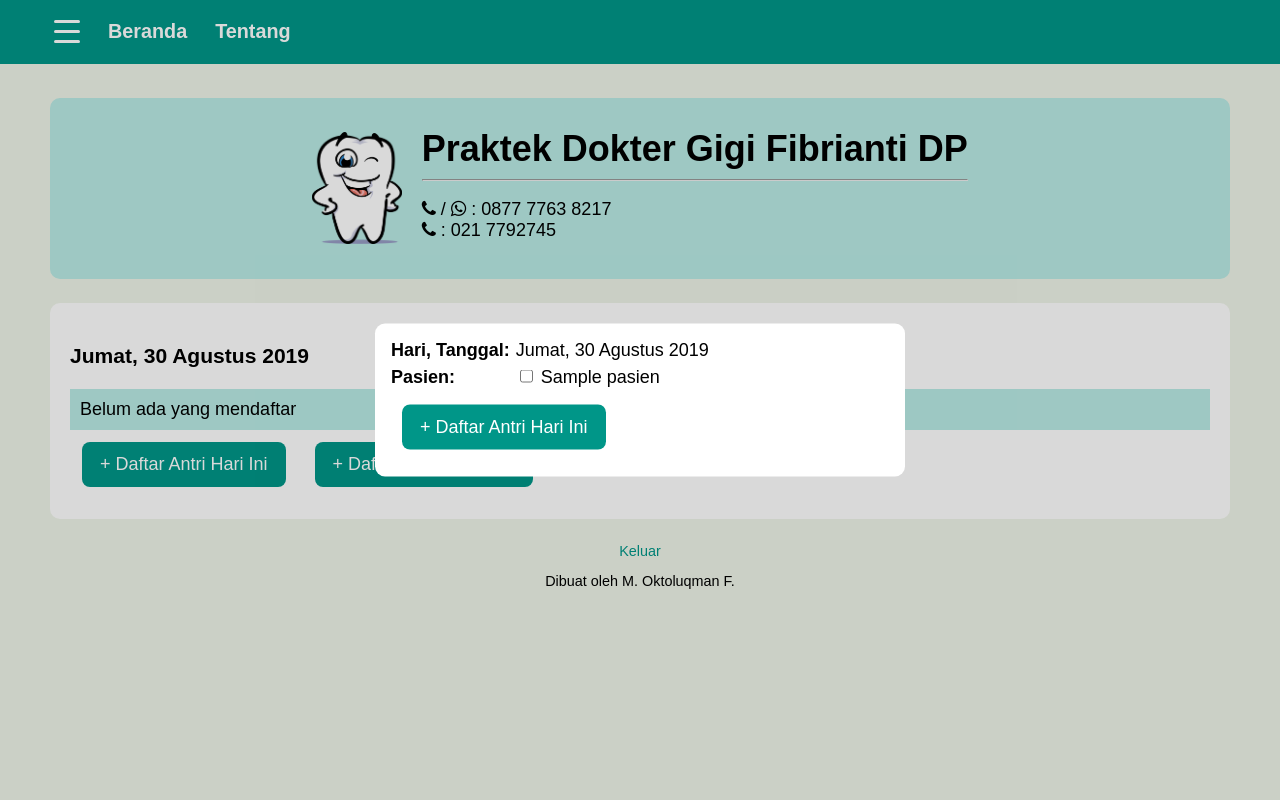
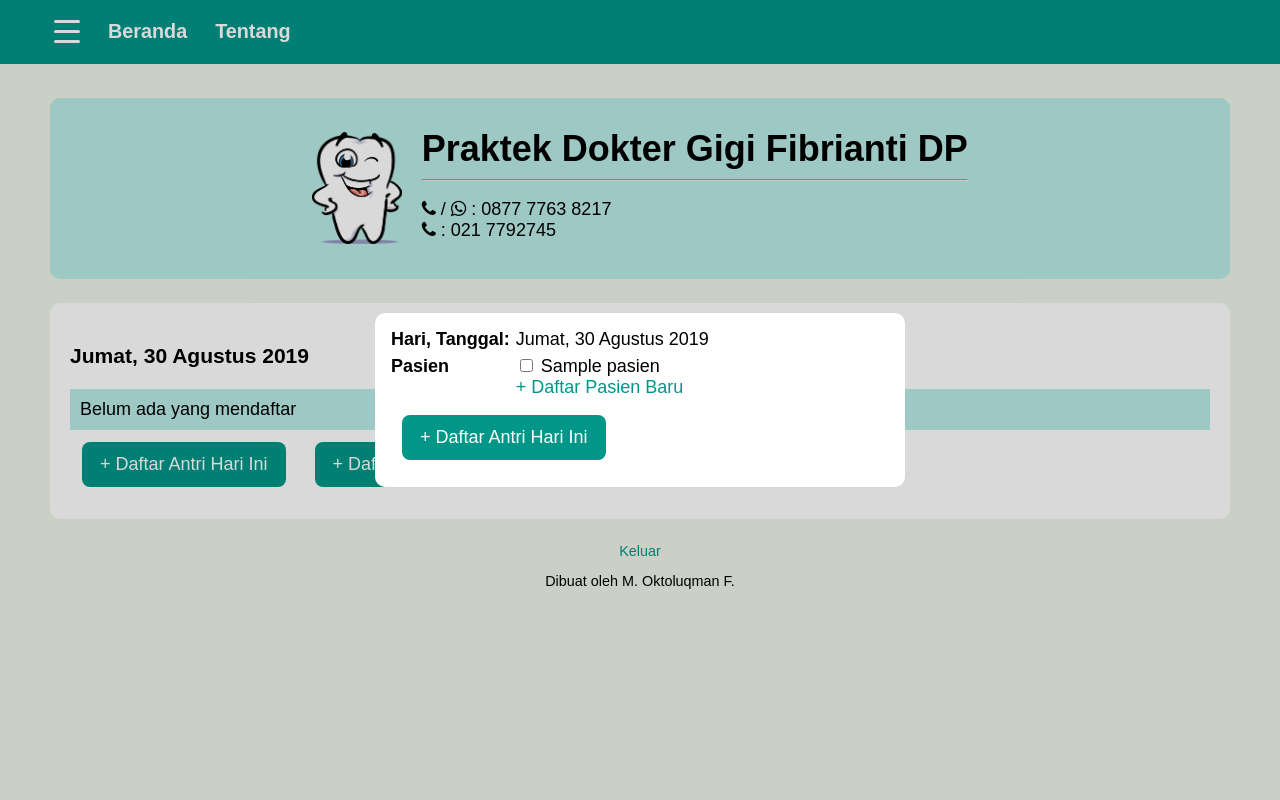
Before and after one commit to lepiku/praktekiin, a Django app: page / in a window 1280 px wide, after a click on "+ Daftar Antri Hari Ini". Run offline with Django 3.2, Linux system fonts and the light colour scheme; a user stored in the database is signed in; tables that the repository leaves empty hold one stand-in row (values such as "Sample post"); some web fonts are replaced.

Commit message:
new pasien button in daftar hari ini

```diff
--- a/antri/templates/antri/beranda.html
+++ b/antri/templates/antri/beranda.html
@@ -31,7 +31,20 @@
           <th>Hari, Tanggal:</th>
           <td>{{ date }}</td>
         </tr>
-        {{ form }}
+        <tr>
+          <th>
+            {{ form.pasien_set.label }}
+          </th>
+          <td>
+            {{ form.pasien_set.errors }}
+            <ul>
+              {% for option in form.pasien_set %}
+              <li>{{ option }}</li>
+              {% endfor %}
+              <li><a href="{% url 'antri:pasien-daftar' %}">+ Daftar Pasien Baru</a></li>
+            </ul>
+          </td>
+        </tr>
       </table>
       <input class="button" type="submit" name="antri" value="+ Daftar Antri Hari Ini">
     </form>
```
